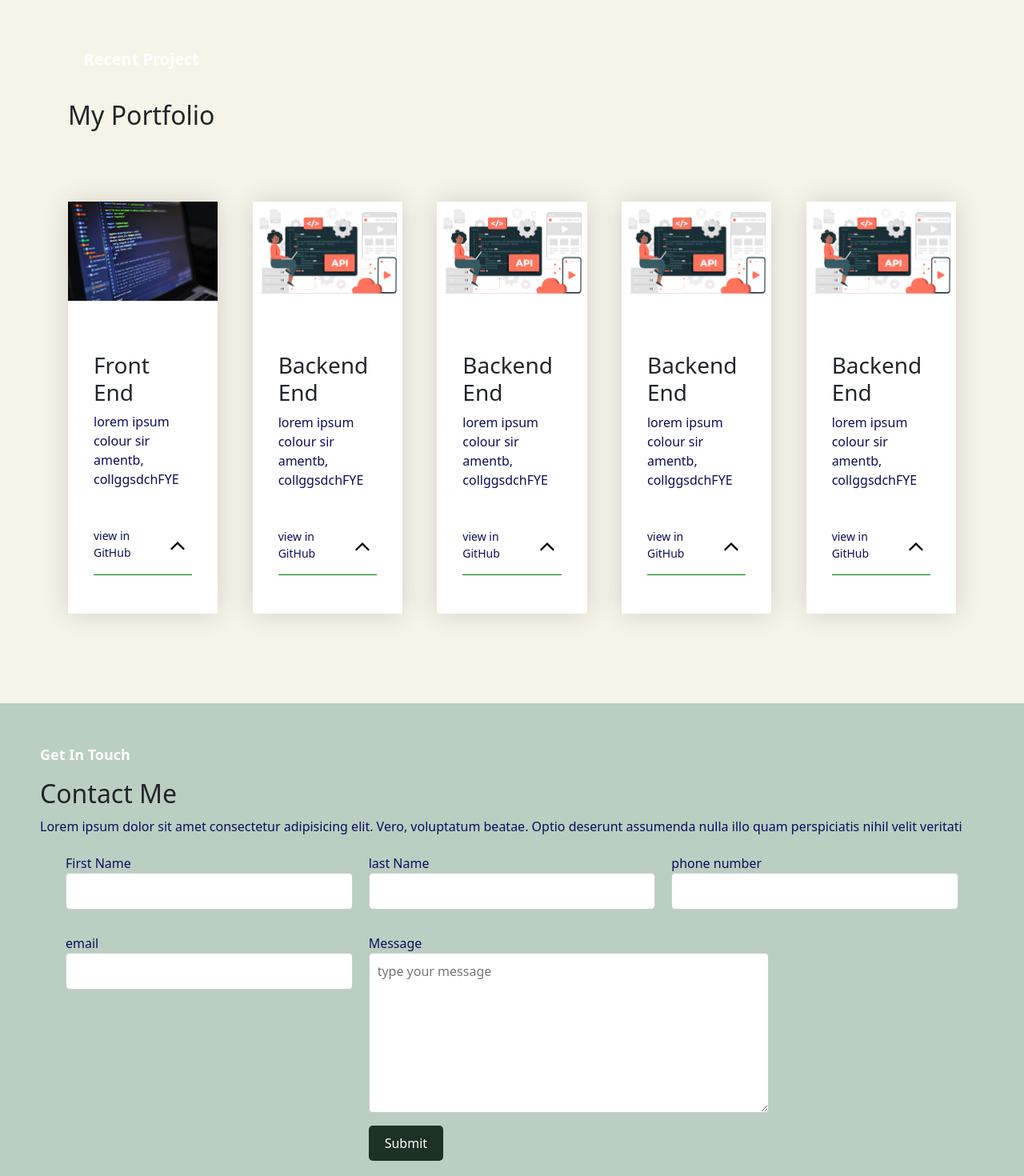
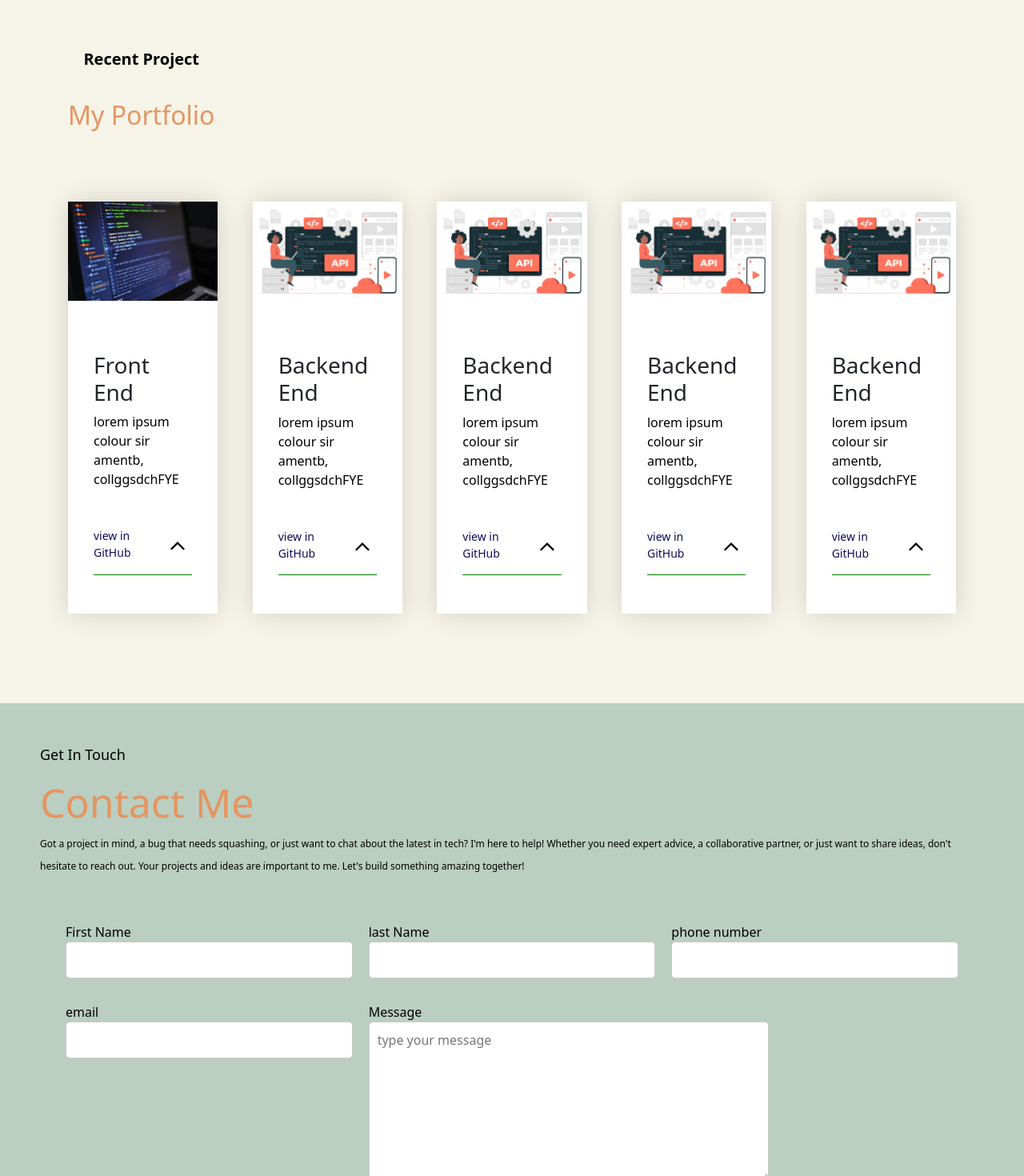
Before and after one commit to oyinda9/react-js-portfolio, a React (Vite) app in the folder portfolio/: page / in a window 1280 px wide. Shown: the part 3140-4610 px from the top of the page at 80% size. Built offline with nearby package versions, Linux system fonts and the light colour scheme; a web font is replaced by a local one.

Commit message:
changes made to contact and portfolio page

```diff
--- a/portfolio/src/App.css
+++ b/portfolio/src/App.css
@@ -2,7 +2,7 @@
 @import url('https://fonts.googleapis.com/css2?family=Jacquard+12&family=M+PLUS+Rounded+1c&family=Poppins:ital,wght@0,100;0,200;0,300;0,400;0,500;0,600;0,700;0,800;0,900;1,100;1,200;1,300;1,400;1,500;1,600;1,700;1,800;1,900&display=swap');
 
 body {
-    background-color: pink; /* Pink background color */
+
     color: var(--primary);
     font-family: Arial, sans-serif;
     margin: 0;
@@ -95,7 +95,7 @@ h3{
 }
 /* body 2*/
 .text-md{
-    color: var(--darkblue);
+    color: var(--black);
     font-size: 16px;
     font-style: normal;
     font-weight: 400;
@@ -508,7 +508,13 @@ About me starts*/
     border-top-right-radius: 12px;
 
 }
-
+.sub---title{
+    font-weight: 600;
+    color: black;
+}
+.section--heading{
+    color: #E59560;
+}
 .portfolio--section--card--content{
    display: flex;
    padding: 32px;
@@ -542,7 +548,18 @@ About me starts*/
 
   .sub--title {
     font-size: 18px;
-    font-weight: bold;
+    font-weight: 400;
+    color: black;
+  }
+  .contact--me{
+    color: #E59560;
+    font-size: 50px;
+  }
+
+  .text{
+    font-size: 12px;
+    color:black;
+    font-weight: 500;
   }
 
   h2 {
@@ -560,6 +577,7 @@ About me starts*/
     display: grid;
     grid-template-columns: repeat(auto-fit, minmax(300px, 1fr));
     gap: 20px;
+    padding-top: 40px;
   }
 
   label {
@@ -603,7 +621,7 @@ About me starts*/
   }
 
 
-
+/*footer start*/
 footer {
     position: absolute;
     background-color: black;
--- a/portfolio/src/Pages/Home/Contact.jsx
+++ b/portfolio/src/Pages/Home/Contact.jsx
@@ -4,9 +4,12 @@ return(
 
     <div>
     <p className="sub--title">Get In Touch</p>
-    <h2>Contact Me</h2>
-    <p className="text-lg">
-        Lorem ipsum dolor sit amet consectetur adipisicing elit. Vero, voluptatum beatae. Optio deserunt assumenda nulla illo quam perspiciatis nihil velit veritati
+    <h2 className="contact--me">Contact Me</h2>
+    <p className="text">
+
+            Got a project in mind, a bug that needs squashing, or just want to chat about the latest in tech? I'm here to help! Whether you need expert advice, a collaborative partner, or just want to share ideas, don't hesitate to reach out.
+
+            Your projects and ideas are important to me. Let's build something amazing together!
     </p>
     </div>
    <form className="contact--form--container">
--- a/portfolio/src/Pages/Home/MyPortfolio.jsx
+++ b/portfolio/src/Pages/Home/MyPortfolio.jsx
@@ -5,7 +5,7 @@ function MyPortfolio(){
 
             <div className="portfolio--container--box">
                 <div className="portfolio--container">
-                    <p className="sub--title">Recent Project</p>
+                    <p className="sub---title">Recent Project</p>
                     <h2 className="section--heading">My Portfolio</h2>
                 </div>
                 <div >
```
